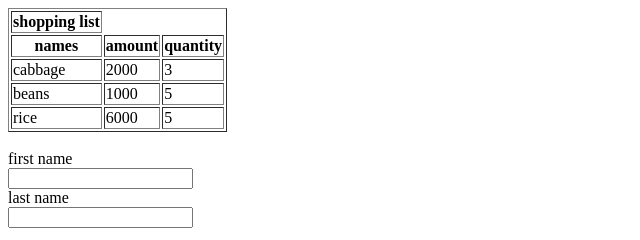
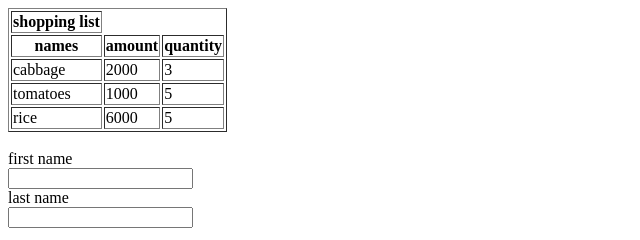
Before and after one commit to hopeallen23/codequeen9, a plain HTML site: page forms.html in a window 1280 px wide. Shown: the top 240 px of the page, 0-640 px from the left. Drawn offline with Linux system fonts and the light colour scheme.

Commit message:
changed beans to tomatoes
change table data

```diff
--- a/forms.html
+++ b/forms.html
@@ -22,7 +22,7 @@
         <td>3</td>
     </tr>
     <tr>
-     <td>beans</td>
+     <td>tomatoes</td>
     <td>1000</td>
     <td>5</td>
  </td>
```
